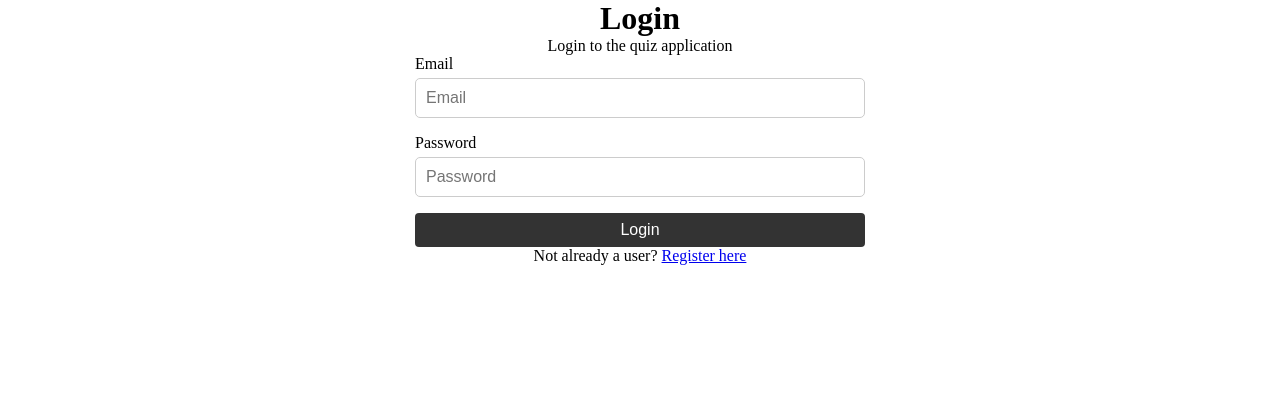
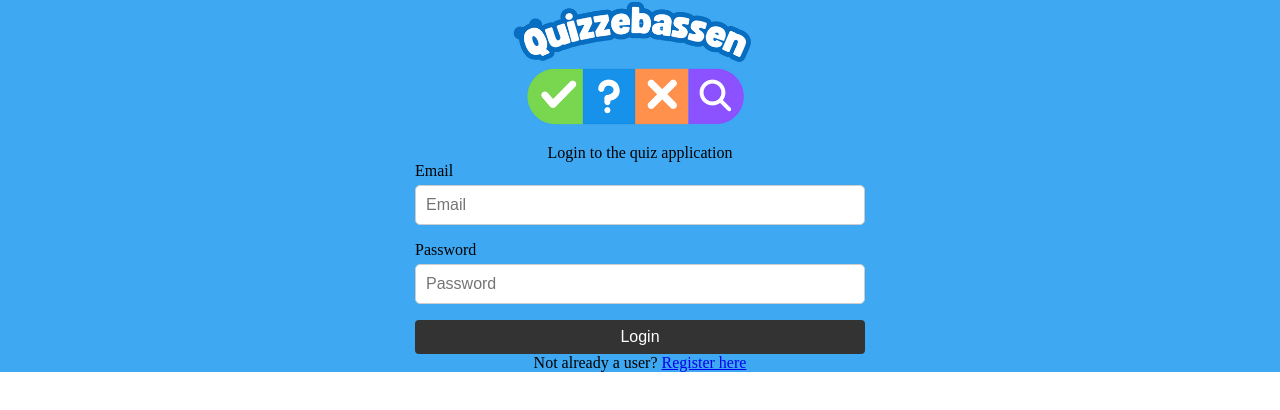
Before and after one commit to fullstack-super-team/frontend, a Vue app: page /login in a window 1280 px wide. Shown: the top 410 px of the page. Built offline with nearby package versions, Linux system fonts and the light colour scheme.

Commit message:
refactor: logo in LoginView

```diff
--- a/src/views/LoginView.vue
+++ b/src/views/LoginView.vue
@@ -47,7 +47,7 @@ async function login() {
 
 <template>
   <main>
-    <h1>Login</h1>
+    <img src="@/assets/QBlogo.png" alt="Quizzebassen logo" class="logo">
     <p>Login to the quiz application</p>
     <form @submit.prevent="login">
       <Input label="Email" placeholder="Email" v-model="formValues.email" :error-message="errorMessages.email"/>
@@ -64,6 +64,7 @@ main {
   display: flex;
   flex-direction: column;
   align-items: center;
+  background-color: #3EA8F2;
 }
 
 form {
@@ -95,4 +96,10 @@ button:hover {
   background-color: #555;
 }
 
-</style>@/stores/userModule
+.logo {
+  width: 20%;
+  height: auto;
+  margin-bottom: 1rem;
+}
+
+</style>
```
